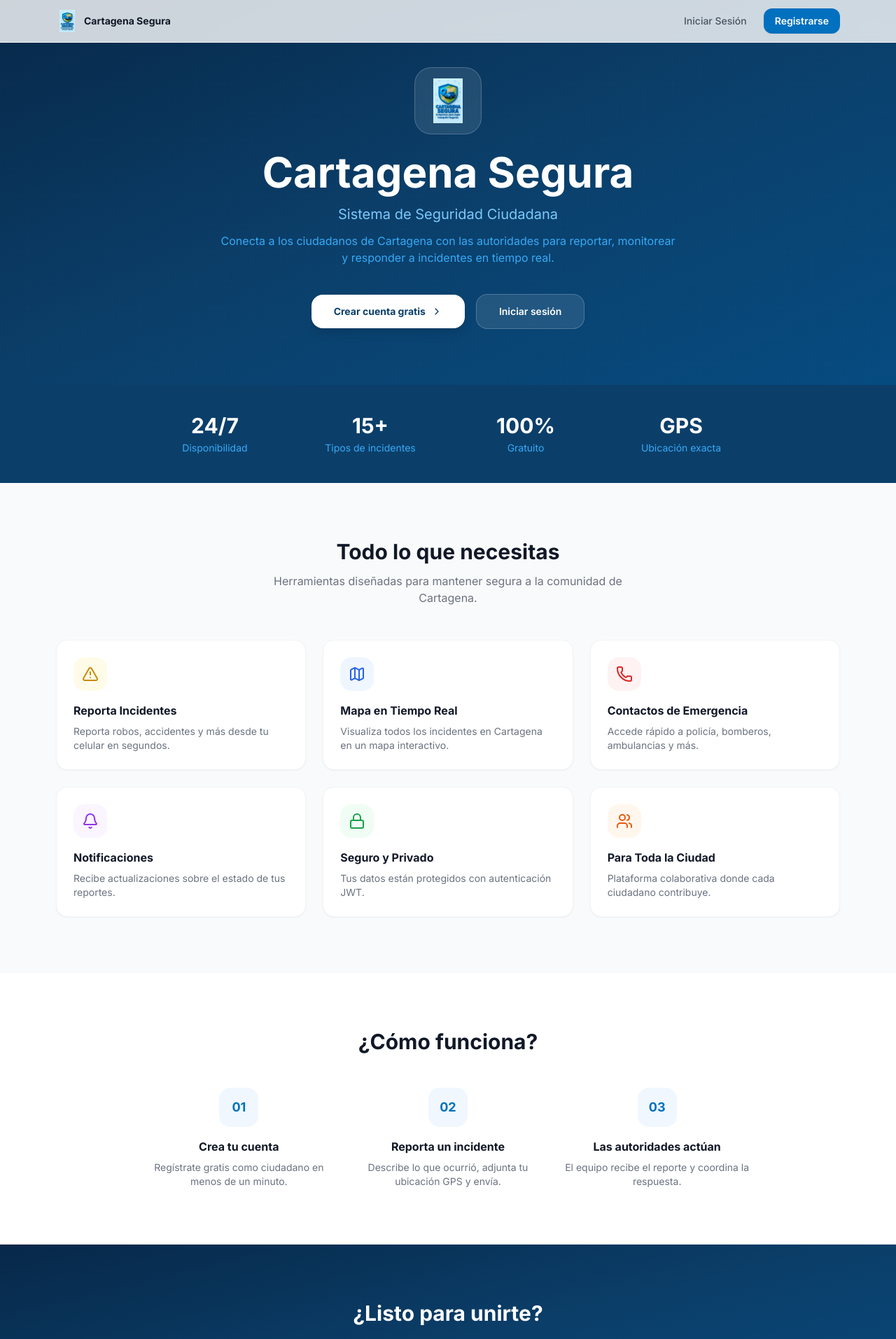
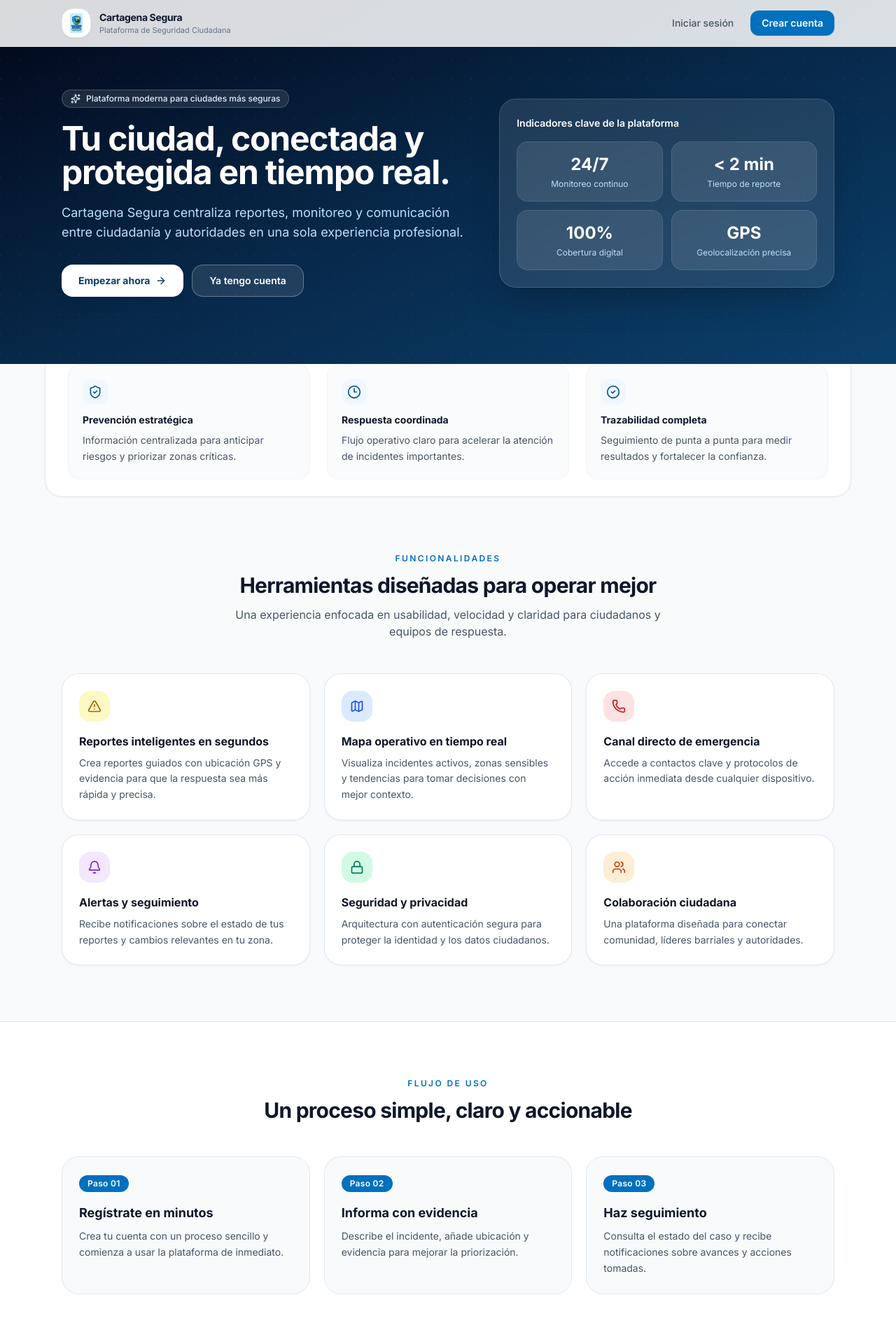
Before and after one commit to TheSantSalazar/Cartagena-Segura-React, a React (Vite) app: page / in a window 1280 px wide. Shown: the top 1913 px of the page at 70% size. Built offline with nearby package versions, Linux system fonts and the light colour scheme.

Commit message:
feat: refresh landing page with professional visual design

```diff
--- a/src/pages/LandingPage.jsx
+++ b/src/pages/LandingPage.jsx
@@ -1,157 +1,247 @@
 import { Link } from 'react-router-dom'
-import { AlertTriangle, Map, Phone, Bell, Lock, Users, ChevronRight } from 'lucide-react'
+import {
+  AlertTriangle,
+  ArrowRight,
+  Bell,
+  CheckCircle2,
+  Clock3,
+  Lock,
+  Map,
+  Phone,
+  ShieldCheck,
+  Sparkles,
+  Users,
+} from 'lucide-react'
 
 const features = [
-  { icon: AlertTriangle, title: 'Reporta Incidentes', desc: 'Reporta robos, accidentes y más desde tu celular en segundos.', color: 'bg-yellow-50 text-yellow-600' },
-  { icon: Map, title: 'Mapa en Tiempo Real', desc: 'Visualiza todos los incidentes en Cartagena en un mapa interactivo.', color: 'bg-blue-50 text-blue-600' },
-  { icon: Phone, title: 'Contactos de Emergencia', desc: 'Accede rápido a policía, bomberos, ambulancias y más.', color: 'bg-red-50 text-red-600' },
-  { icon: Bell, title: 'Notificaciones', desc: 'Recibe actualizaciones sobre el estado de tus reportes.', color: 'bg-purple-50 text-purple-600' },
-  { icon: Lock, title: 'Seguro y Privado', desc: 'Tus datos están protegidos con autenticación JWT.', color: 'bg-green-50 text-green-600' },
-  { icon: Users, title: 'Para Toda la Ciudad', desc: 'Plataforma colaborativa donde cada ciudadano contribuye.', color: 'bg-orange-50 text-orange-600' },
+  {
+    icon: AlertTriangle,
+    title: 'Reportes inteligentes en segundos',
+    desc: 'Crea reportes guiados con ubicación GPS y evidencia para que la respuesta sea más rápida y precisa.',
+    color: 'bg-yellow-100 text-yellow-700',
+  },
+  {
+    icon: Map,
+    title: 'Mapa operativo en tiempo real',
+    desc: 'Visualiza incidentes activos, zonas sensibles y tendencias para tomar decisiones con mejor contexto.',
+    color: 'bg-blue-100 text-blue-700',
+  },
+  {
+    icon: Phone,
+    title: 'Canal directo de emergencia',
+    desc: 'Accede a contactos clave y protocolos de acción inmediata desde cualquier dispositivo.',
+    color: 'bg-red-100 text-red-700',
+  },
+  {
+    icon: Bell,
+    title: 'Alertas y seguimiento',
+    desc: 'Recibe notificaciones sobre el estado de tus reportes y cambios relevantes en tu zona.',
+    color: 'bg-purple-100 text-purple-700',
+  },
+  {
+    icon: Lock,
+    title: 'Seguridad y privacidad',
+    desc: 'Arquitectura con autenticación segura para proteger la identidad y los datos ciudadanos.',
+    color: 'bg-emerald-100 text-emerald-700',
+  },
+  {
+    icon: Users,
+    title: 'Colaboración ciudadana',
+    desc: 'Una plataforma diseñada para conectar comunidad, líderes barriales y autoridades.',
+    color: 'bg-orange-100 text-orange-700',
+  },
 ]
 
 const stats = [
-  { value: '24/7', label: 'Disponibilidad' },
-  { value: '15+', label: 'Tipos de incidentes' },
-  { value: '100%', label: 'Gratuito' },
-  { value: 'GPS', label: 'Ubicación exacta' },
+  { value: '24/7', label: 'Monitoreo continuo' },
+  { value: '< 2 min', label: 'Tiempo de reporte' },
+  { value: '100%', label: 'Cobertura digital' },
+  { value: 'GPS', label: 'Geolocalización precisa' },
+]
+
+const pillars = [
+  {
+    icon: ShieldCheck,
+    title: 'Prevención estratégica',
+    desc: 'Información centralizada para anticipar riesgos y priorizar zonas críticas.',
+  },
+  {
+    icon: Clock3,
+    title: 'Respuesta coordinada',
+    desc: 'Flujo operativo claro para acelerar la atención de incidentes importantes.',
+  },
+  {
+    icon: CheckCircle2,
+    title: 'Trazabilidad completa',
+    desc: 'Seguimiento de punta a punta para medir resultados y fortalecer la confianza.',
+  },
+]
+
+const journey = [
+  {
+    step: '01',
+    title: 'Regístrate en minutos',
+    desc: 'Crea tu cuenta con un proceso sencillo y comienza a usar la plataforma de inmediato.',
+  },
+  {
+    step: '02',
+    title: 'Informa con evidencia',
+    desc: 'Describe el incidente, añade ubicación y evidencia para mejorar la priorización.',
+  },
+  {
+    step: '03',
+    title: 'Haz seguimiento',
+    desc: 'Consulta el estado del caso y recibe notificaciones sobre avances y acciones tomadas.',
+  },
 ]
 
 export default function LandingPage() {
   return (
-    <div className="min-h-screen bg-white">
-
-      {/* NAV */}
-      <nav className="fixed top-0 left-0 right-0 z-50 bg-white/80 backdrop-blur border-b border-gray-100">
-        <div className="max-w-6xl mx-auto px-4 py-3 flex items-center justify-between">
-          <div className="flex items-center gap-2">
-            <img src="/Ctg_Seg-Logo.png" alt="Cartagena Segura" className="w-7 h-7 sm:w-8 sm:h-8 object-contain" />
-            <span className="font-bold text-gray-900 text-sm">Cartagena Segura</span>
+    <div className="min-h-screen bg-slate-50 text-slate-900">
+      <nav className="fixed inset-x-0 top-0 z-50 border-b border-slate-200/70 bg-white/85 backdrop-blur-xl">
+        <div className="mx-auto flex w-full max-w-6xl items-center justify-between px-4 py-3 sm:px-6">
+          <div className="flex items-center gap-3">
+            <div className="rounded-2xl border border-slate-200 bg-white p-1.5 shadow-sm">
+              <img src="/Ctg_Seg-Logo.png" alt="Cartagena Segura" className="h-7 w-7 object-contain" />
+            </div>
+            <div>
+              <p className="text-sm font-bold tracking-tight text-slate-900">Cartagena Segura</p>
+              <p className="text-[11px] text-slate-500">Plataforma de Seguridad Ciudadana</p>
+            </div>
           </div>
           <div className="flex items-center gap-2 sm:gap-3">
-            <Link to="/login" className="text-xs sm:text-sm font-medium text-gray-600 hover:text-gray-900 px-2 sm:px-3 py-1.5">
-              Iniciar Sesión
+            <Link to="/login" className="rounded-xl px-3 py-2 text-sm font-medium text-slate-600 transition hover:bg-slate-100 hover:text-slate-900">
+              Iniciar sesión
             </Link>
-            <Link to="/register" className="btn-primary text-xs sm:text-sm px-3 sm:px-4 py-2">
-              Registrarse
+            <Link to="/register" className="btn-primary rounded-xl px-4 py-2 text-sm">
+              Crear cuenta
             </Link>
           </div>
         </div>
       </nav>
 
-      {/* HERO */}
-      <section className="pt-20 sm:pt-24 pb-16 sm:pb-20 bg-gradient-to-br from-primary-950 via-primary-900 to-primary-800 relative overflow-hidden">
-        <div className="absolute inset-0 opacity-10"
-          style={{ backgroundImage: 'linear-gradient(rgba(255,255,255,.1) 1px, transparent 1px), linear-gradient(90deg, rgba(255,255,255,.1) 1px, transparent 1px)', backgroundSize: '40px 40px' }} />
-        <div className="max-w-4xl mx-auto px-4 text-center relative">
-          <div className="inline-flex items-center justify-center w-16 h-16 sm:w-24 sm:h-24 bg-white/10 border border-white/20 rounded-2xl sm:rounded-3xl mb-5 sm:mb-6 backdrop-blur">
-            <img src="/Ctg_Seg-Logo.png" alt="Logo" className="w-10 h-10 sm:w-16 sm:h-16 object-contain" />
-          </div>
-          <h1 className="text-3xl sm:text-4xl md:text-6xl font-bold text-white mb-3 sm:mb-4 leading-tight">
-            Cartagena Segura
-          </h1>
-          <p className="text-lg sm:text-xl text-primary-300 mb-2 sm:mb-3">Sistema de Seguridad Ciudadana</p>
-          <p className="text-primary-400 text-sm sm:text-base max-w-2xl mx-auto mb-8 sm:mb-10 px-2">
-            Conecta a los ciudadanos de Cartagena con las autoridades para reportar, monitorear y responder a incidentes en tiempo real.
-          </p>
-          <div className="flex flex-col sm:flex-row items-center justify-center gap-3 sm:gap-4">
-            <Link to="/register"
-              className="w-full sm:w-auto flex items-center justify-center gap-2 px-6 sm:px-8 py-3 sm:py-3.5 bg-white text-primary-900 font-bold rounded-2xl hover:bg-primary-50 transition-colors shadow-lg text-sm">
-              Crear cuenta gratis <ChevronRight className="w-4 h-4" />
-            </Link>
-            <Link to="/login"
-              className="w-full sm:w-auto flex items-center justify-center gap-2 px-6 sm:px-8 py-3 sm:py-3.5 bg-white/10 border border-white/20 text-white font-semibold rounded-2xl hover:bg-white/20 transition-colors text-sm">
-              Iniciar sesión
-            </Link>
+      <header className="relative overflow-hidden bg-gradient-to-br from-slate-950 via-primary-950 to-primary-900 pt-28 sm:pt-32">
+        <div className="absolute inset-0 opacity-20" style={{ backgroundImage: 'radial-gradient(circle at 1px 1px, rgba(255,255,255,.2) 1px, transparent 0)', backgroundSize: '28px 28px' }} />
+        <div className="relative mx-auto max-w-6xl px-4 pb-16 sm:px-6 sm:pb-24">
+          <div className="grid items-center gap-10 lg:grid-cols-[1.1fr_.9fr]">
+            <div>
+              <div className="mb-5 inline-flex items-center gap-2 rounded-full border border-white/20 bg-white/10 px-3 py-1 text-xs font-medium text-primary-100">
+                <Sparkles className="h-3.5 w-3.5" />
+                Plataforma moderna para ciudades más seguras
+              </div>
+              <h1 className="max-w-xl text-4xl font-bold leading-tight tracking-tight text-white sm:text-5xl">
+                Tu ciudad, conectada y protegida en tiempo real.
+              </h1>
+              <p className="mt-5 max-w-xl text-base leading-relaxed text-primary-200 sm:text-lg">
+                Cartagena Segura centraliza reportes, monitoreo y comunicación entre ciudadanía y autoridades en una sola experiencia profesional.
+              </p>
+              <div className="mt-8 flex flex-col gap-3 sm:flex-row">
+                <Link to="/register" className="inline-flex items-center justify-center gap-2 rounded-2xl bg-white px-6 py-3 text-sm font-bold text-primary-900 shadow-lg shadow-primary-950/30 transition hover:bg-primary-50">
+                  Empezar ahora
+                  <ArrowRight className="h-4 w-4" />
+                </Link>
+                <Link to="/login" className="inline-flex items-center justify-center rounded-2xl border border-white/30 bg-white/10 px-6 py-3 text-sm font-semibold text-white transition hover:bg-white/20">
+                  Ya tengo cuenta
+                </Link>
+              </div>
+            </div>
+
+            <div className="rounded-3xl border border-white/15 bg-white/10 p-5 shadow-2xl backdrop-blur-xl sm:p-6">
+              <p className="mb-4 text-sm font-semibold text-white">Indicadores clave de la plataforma</p>
+              <div className="grid grid-cols-2 gap-3">
+                {stats.map((stat) => (
+                  <div key={stat.label} className="rounded-2xl border border-white/10 bg-white/10 px-4 py-4 text-center">
+                    <p className="text-2xl font-bold text-white">{stat.value}</p>
+                    <p className="mt-1 text-xs text-primary-200">{stat.label}</p>
+                  </div>
+                ))}
+              </div>
+            </div>
           </div>
         </div>
-      </section>
+      </header>
 
-      {/* STATS */}
-      <section className="bg-primary-900 py-8 sm:py-10">
-        <div className="max-w-4xl mx-auto px-4">
-          <div className="grid grid-cols-2 md:grid-cols-4 gap-4 sm:gap-6">
-            {stats.map((stat, i) => (
-              <div key={i} className="text-center">
-                <p className="text-2xl sm:text-3xl font-bold text-white">{stat.value}</p>
-                <p className="text-primary-400 text-xs sm:text-sm mt-1">{stat.label}</p>
+      <section className="-mt-6 px-4 sm:px-6">
+        <div className="mx-auto max-w-6xl rounded-3xl border border-slate-200 bg-white px-5 py-6 shadow-sm sm:px-8">
+          <div className="grid gap-6 md:grid-cols-3">
+            {pillars.map((pillar) => (
+              <div key={pillar.title} className="rounded-2xl border border-slate-100 bg-slate-50/70 p-5">
+                <div className="mb-3 inline-flex rounded-xl bg-primary-50 p-2 text-primary-700">
+                  <pillar.icon className="h-5 w-5" />
+                </div>
+                <h3 className="text-sm font-bold text-slate-900">{pillar.title}</h3>
+                <p className="mt-2 text-sm leading-relaxed text-slate-600">{pillar.desc}</p>
               </div>
             ))}
           </div>
         </div>
       </section>
 
-      {/* FEATURES */}
-      <section className="py-14 sm:py-20 bg-gray-50">
-        <div className="max-w-6xl mx-auto px-4">
-          <div className="text-center mb-10 sm:mb-12">
-            <h2 className="text-2xl sm:text-3xl font-bold text-gray-900 mb-3">Todo lo que necesitas</h2>
-            <p className="text-gray-500 text-sm sm:text-base max-w-xl mx-auto">
-              Herramientas diseñadas para mantener segura a la comunidad de Cartagena.
+      <section className="py-16 sm:py-20">
+        <div className="mx-auto max-w-6xl px-4 sm:px-6">
+          <div className="mb-10 text-center sm:mb-12">
+            <p className="mb-3 text-xs font-semibold uppercase tracking-[0.2em] text-primary-600">Funcionalidades</p>
+            <h2 className="text-3xl font-bold tracking-tight text-slate-900">Herramientas diseñadas para operar mejor</h2>
+            <p className="mx-auto mt-3 max-w-2xl text-sm text-slate-600 sm:text-base">
+              Una experiencia enfocada en usabilidad, velocidad y claridad para ciudadanos y equipos de respuesta.
             </p>
           </div>
-          <div className="grid grid-cols-1 sm:grid-cols-2 lg:grid-cols-3 gap-4 sm:gap-6">
-            {features.map((f, i) => (
-              <div key={i} className="card p-5 sm:p-6 hover:shadow-md transition-shadow">
-                <div className={`w-10 h-10 sm:w-12 sm:h-12 rounded-xl sm:rounded-2xl flex items-center justify-center mb-3 sm:mb-4 ${f.color}`}>
-                  <f.icon className="w-5 h-5 sm:w-6 sm:h-6" />
+          <div className="grid grid-cols-1 gap-5 sm:grid-cols-2 lg:grid-cols-3">
+            {features.map((feature) => (
+              <article key={feature.title} className="group rounded-3xl border border-slate-200 bg-white p-6 shadow-sm transition hover:-translate-y-0.5 hover:shadow-lg">
+                <div className={`mb-4 inline-flex rounded-2xl p-3 ${feature.color}`}>
+                  <feature.icon className="h-5 w-5" />
                 </div>
-                <h3 className="font-bold text-gray-900 mb-2 text-sm sm:text-base">{f.title}</h3>
-                <p className="text-gray-500 text-xs sm:text-sm leading-relaxed">{f.desc}</p>
+                <h3 className="text-base font-bold text-slate-900">{feature.title}</h3>
+                <p className="mt-2 text-sm leading-relaxed text-slate-600">{feature.desc}</p>
+              </article>
+            ))}
+          </div>
+        </div>
+      </section>
+
+      <section className="border-y border-slate-200 bg-white py-16 sm:py-20">
+        <div className="mx-auto max-w-6xl px-4 sm:px-6">
+          <div className="mb-10 text-center sm:mb-12">
+            <p className="mb-3 text-xs font-semibold uppercase tracking-[0.2em] text-primary-600">Flujo de uso</p>
+            <h2 className="text-3xl font-bold tracking-tight text-slate-900">Un proceso simple, claro y accionable</h2>
+          </div>
+          <div className="grid gap-5 md:grid-cols-3">
+            {journey.map((item) => (
+              <div key={item.step} className="relative rounded-3xl border border-slate-200 bg-slate-50 p-6">
+                <span className="mb-4 inline-flex rounded-xl bg-primary-600 px-3 py-1 text-xs font-semibold tracking-wide text-white">
+                  Paso {item.step}
+                </span>
+                <h3 className="text-lg font-bold text-slate-900">{item.title}</h3>
+                <p className="mt-2 text-sm leading-relaxed text-slate-600">{item.desc}</p>
               </div>
             ))}
           </div>
         </div>
       </section>
 
-      {/* HOW IT WORKS */}
-      <section className="py-14 sm:py-20 bg-white">
-        <div className="max-w-4xl mx-auto px-4">
-          <div className="text-center mb-10 sm:mb-12">
-            <h2 className="text-2xl sm:text-3xl font-bold text-gray-900 mb-3">¿Cómo funciona?</h2>
-          </div>
-          <div className="grid grid-cols-1 sm:grid-cols-3 gap-8">
-            {[
-              { step: '01', title: 'Crea tu cuenta', desc: 'Regístrate gratis como ciudadano en menos de un minuto.' },
-              { step: '02', title: 'Reporta un incidente', desc: 'Describe lo que ocurrió, adjunta tu ubicación GPS y envía.' },
-              { step: '03', title: 'Las autoridades actúan', desc: 'El equipo recibe el reporte y coordina la respuesta.' },
-            ].map((item, i) => (
-              <div key={i} className="text-center">
-                <div className="w-12 h-12 sm:w-14 sm:h-14 bg-primary-50 rounded-2xl flex items-center justify-center mx-auto mb-3 sm:mb-4">
-                  <span className="text-primary-600 font-bold text-base sm:text-lg">{item.step}</span>
-                </div>
-                <h3 className="font-bold text-gray-900 mb-2 text-sm sm:text-base">{item.title}</h3>
-                <p className="text-gray-500 text-xs sm:text-sm leading-relaxed">{item.desc}</p>
-              </div>
-            ))}
-          </div>
-        </div>
-      </section>
-
-      {/* CTA */}
-      <section className="py-14 sm:py-20 bg-gradient-to-br from-primary-950 via-primary-900 to-primary-800">
-        <div className="max-w-2xl mx-auto px-4 text-center">
-          <h2 className="text-2xl sm:text-3xl font-bold text-white mb-3 sm:mb-4">¿Listo para unirte?</h2>
-          <p className="text-primary-300 text-sm sm:text-base mb-7 sm:mb-8">
-            Sé parte de la comunidad que hace de Cartagena una ciudad más segura.
+      <section className="bg-gradient-to-br from-primary-950 via-primary-900 to-slate-900 py-16 sm:py-20">
+        <div className="mx-auto flex max-w-4xl flex-col items-center px-4 text-center sm:px-6">
+          <h2 className="text-3xl font-bold tracking-tight text-white sm:text-4xl">Eleva la seguridad de tu comunidad</h2>
+          <p className="mt-4 max-w-2xl text-sm leading-relaxed text-primary-200 sm:text-base">
+            Únete hoy y transforma la forma en que Cartagena reporta y gestiona incidentes con una plataforma de nivel profesional.
           </p>
-          <Link to="/register"
-            className="inline-flex items-center gap-2 px-6 sm:px-8 py-3 sm:py-3.5 bg-white text-primary-900 font-bold rounded-2xl hover:bg-primary-50 transition-colors shadow-lg text-sm">
-            Crear cuenta gratis <ChevronRight className="w-4 h-4" />
+          <Link to="/register" className="mt-8 inline-flex items-center gap-2 rounded-2xl bg-white px-7 py-3 text-sm font-bold text-primary-900 shadow-lg shadow-primary-950/30 transition hover:bg-primary-50">
+            Crear cuenta gratis
+            <ArrowRight className="h-4 w-4" />
           </Link>
         </div>
       </section>
 
-      {/* FOOTER */}
-      <footer className="bg-gray-900 py-6 sm:py-8">
-        <div className="max-w-6xl mx-auto px-4 flex flex-col sm:flex-row items-center justify-between gap-3 sm:gap-4">
-          <div className="flex items-center gap-2">
-            <img src="/Ctg_Seg-Logo.png" alt="Logo" className="w-5 h-5 sm:w-6 sm:h-6 object-contain" />
-            <span className="text-gray-400 text-xs sm:text-sm">Cartagena Segura © 2026</span>
+      <footer className="border-t border-slate-200 bg-white py-7">
+        <div className="mx-auto flex w-full max-w-6xl flex-col items-center justify-between gap-3 px-4 sm:flex-row sm:px-6">
+          <div className="flex items-center gap-2 text-sm text-slate-500">
+            <img src="/Ctg_Seg-Logo.png" alt="Logo" className="h-5 w-5 object-contain" />
+            Cartagena Segura © 2026
           </div>
-          <div className="flex items-center gap-4 sm:gap-6">
-            <Link to="/login" className="text-gray-400 hover:text-white text-xs sm:text-sm transition-colors">Iniciar Sesión</Link>
-            <Link to="/register" className="text-gray-400 hover:text-white text-xs sm:text-sm transition-colors">Registrarse</Link>
+          <div className="flex items-center gap-5 text-sm font-medium text-slate-500">
+            <Link to="/login" className="transition hover:text-slate-900">Iniciar sesión</Link>
+            <Link to="/register" className="transition hover:text-slate-900">Registrarse</Link>
           </div>
         </div>
       </footer>
```
